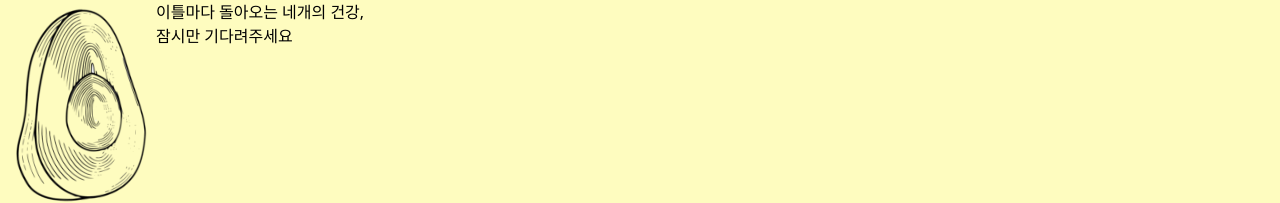
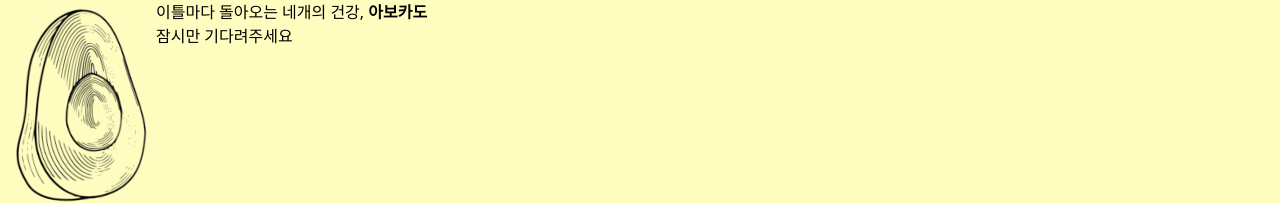
Before and after one commit to yaytomato/avocado, a Next.js app: page / in a window 1280 px wide. Shown: the top 203 px of the page. Built offline with nearby package versions, Linux system fonts and the light colour scheme; no server answers.

Commit message:
Update .gitignore + Update contents in Loading

```diff
--- a/components/Loading.tsx
+++ b/components/Loading.tsx
@@ -6,7 +6,9 @@ const Loading: React.FC = () => (
   <div className="flex">
     <img src={contents.logo} alt="아보카도 로고" />
     <div>
-      <p>{contents.subheading}</p>
+      <p>
+        {contents.subheading} <span className="font-bold">아보카도</span>
+      </p>
       <p>{contents.heading}</p>
     </div>
   </div>
```
Also changed, not shown: 1 other file (tests, documents, lock files or other folders).
